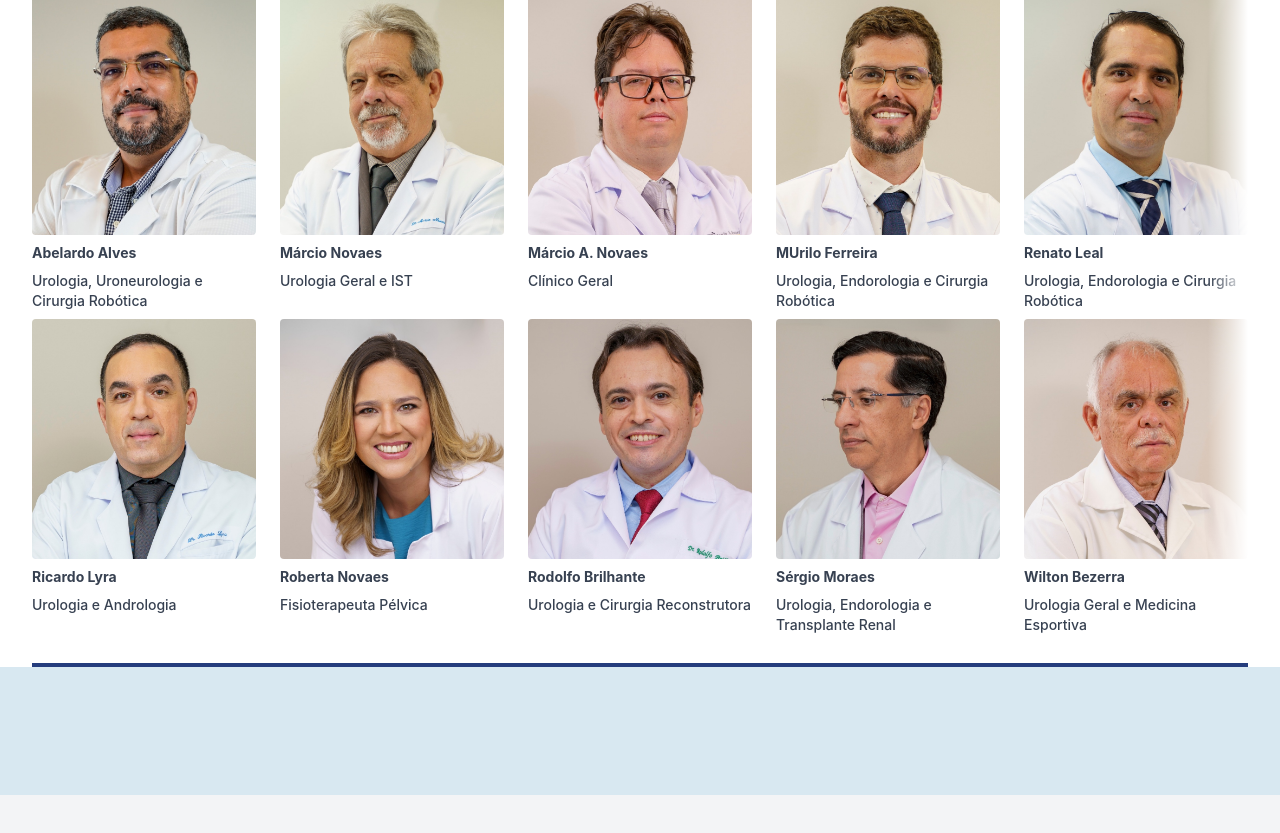
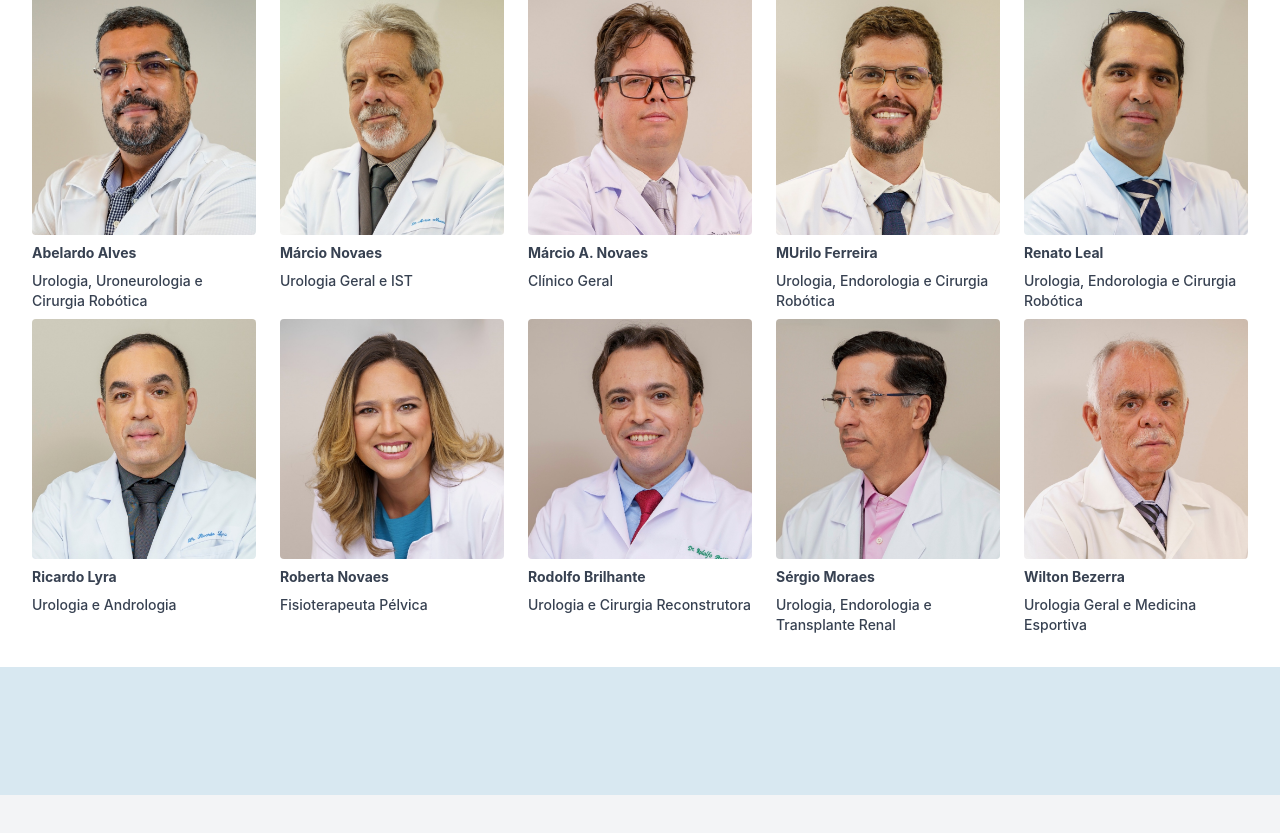
Before and after one commit to DeborahLyra/centro-urologico-de-olinda, a React (Vite) app: page / in a window 1280 px wide. Shown: the part 669-1502 px from the top of the page. Built offline with nearby package versions, Linux system fonts and the light colour scheme.

Commit message:
edited scroll

```diff
--- a/src/components/listOfDoctors/ListOfDoctors.jsx
+++ b/src/components/listOfDoctors/ListOfDoctors.jsx
@@ -89,11 +89,16 @@ export function ListOfDoctors() {
           </ul>
 
           {/* Indicativo de scroll */}
-          <div className="absolute top-0 right-0 w-10 h-full bg-gradient-to-l from-white to-transparent pointer-events-none"></div>
+          <div className="absolute top-0 right-0 w-10 h-full  pointer-events-none"></div>
+
+          {/* Texto Indicativo */}
+          <div className="flex justify-center mt-2 lg:hidden">
+            <span className="text-gray-500 text-sm">Deslize para ver mais</span>
+          </div>
 
           {/* Barra de Rolagem */}
-          <div className="absolute bottom-0 left-0 w-full h-1 bg-primary pointer-events-none">
-            <div className="h-full bg-primary transition-all duration-300 ease-in-out" style={{ width: '100%' }} />
+          <div className="absolute bottom-0 left-0 w-full h-1 pointer-events-none lg:bg-transparent">
+            <div className="h-full bg-gray-300 transition-all duration-300 ease-in-out lg:bg-transparent" style={{ width: '50%' }} />
           </div>
         </div>
 
```
